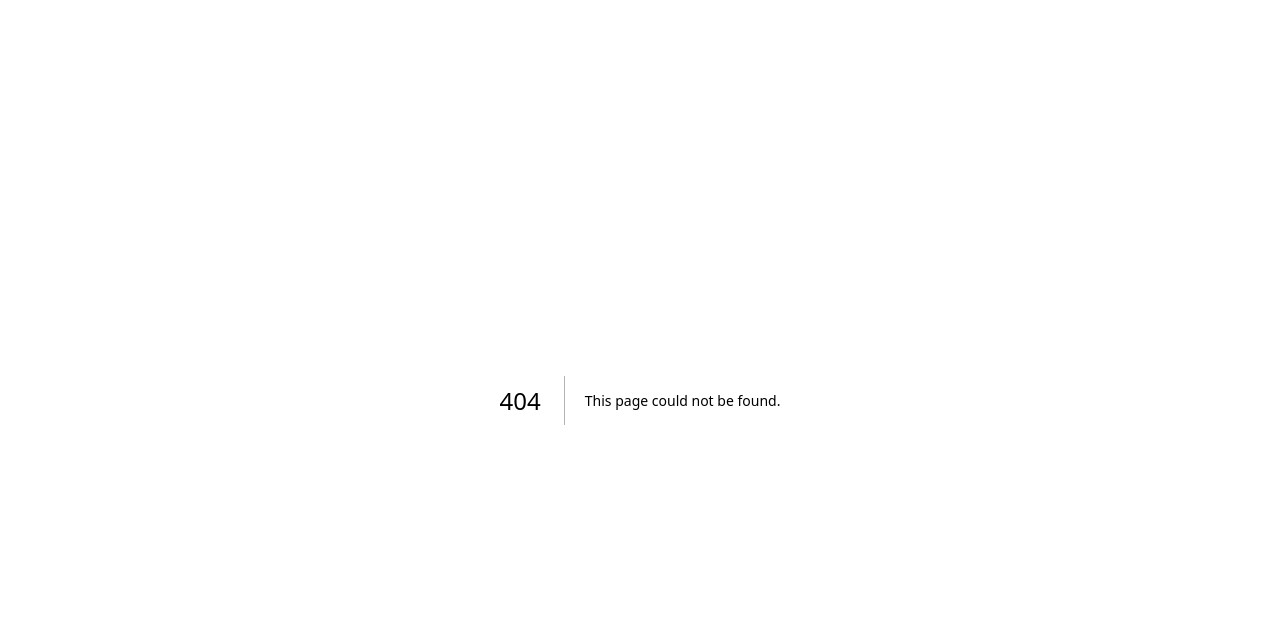
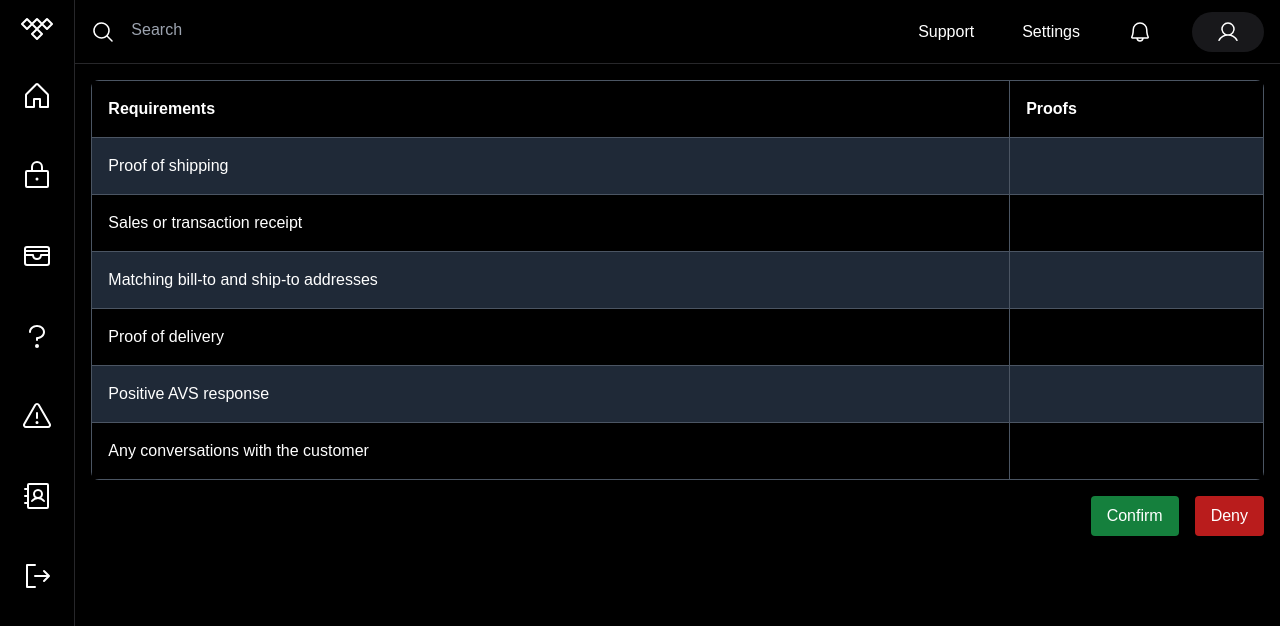
Before and after one commit to txst54/tidal-bevobaddies, a Next.js app: page /review in a window 1280 px wide. Before the commit this address had no page. Shown: the top 626 px of the page. Built offline with nearby package versions, Linux system fonts and the light colour scheme.

Commit message:
review page

```diff
--- /dev/null
+++ b/src/app/review/page.tsx
@@ -0,0 +1,68 @@
+"use client";
+import NavBar from "@/components/navbar";
+import SideBar from "@/components/sidebar";
+
+function reviewPage() {
+    return (
+        <div className="flex flex-row w-full h-screen bg-black">
+            <SideBar />
+            <div className="flex flex-col w-full">
+                <NavBar />
+                <div className="flex-grow p-4">
+                    <table className="min-w-full border-collapse rounded-lg overflow-hidden">
+                        <thead>
+                            <tr className="bg-black text-white">
+                                <th className="border border-gray-600 p-4 text-left">Requirements</th>
+                                <th className="border border-gray-600 p-4 text-left">Proofs</th>
+                            </tr>
+                        </thead>
+                        <tbody>
+                            {[
+                                {
+                                    requirement: "Proof of shipping",
+                                    proof: ""
+                                },
+                                {
+                                    requirement: "Sales or transaction receipt",
+                                    proof: ""
+                                },
+                                {
+                                    requirement: "Matching bill-to and ship-to addresses",
+                                    proof: ""
+                                },
+                                {
+                                    requirement: "Proof of delivery",
+                                    proof: ""
+                                },
+                                {
+                                    requirement: "Positive AVS response",
+                                    proof: ""
+                                },
+                                {
+                                    requirement: "Any conversations with the customer",
+                                    proof: ""
+                                }
+                            ].map((item, index) => (
+                                <tr key={index} className={`border-b ${index % 2 === 0 ? 'bg-gray-800' : 'bg-black'} text-white hover:bg-gray-700`}>
+                                    <td className="border border-gray-600 p-4">{item.requirement}</td>
+                                    <td className="border border-gray-600 p-4">{item.proof}</td>
+                                </tr>
+                            ))}
+                        </tbody>
+                    </table>
+
+                    <div className="flex justify-end space-x-4 mt-4"> {/* Added margin top for spacing */}
+                        <button className="bg-green-700 text-white px-4 py-2 rounded hover:bg-green-600 transition duration-200">
+                            Confirm
+                        </button>
+                        <button className="bg-red-700 text-white px-4 py-2 rounded hover:bg-red-600 transition duration-200">
+                            Deny
+                        </button>
+                    </div>
+                </div>
+            </div>
+        </div>
+    );
+}
+
+export default reviewPage;
```
